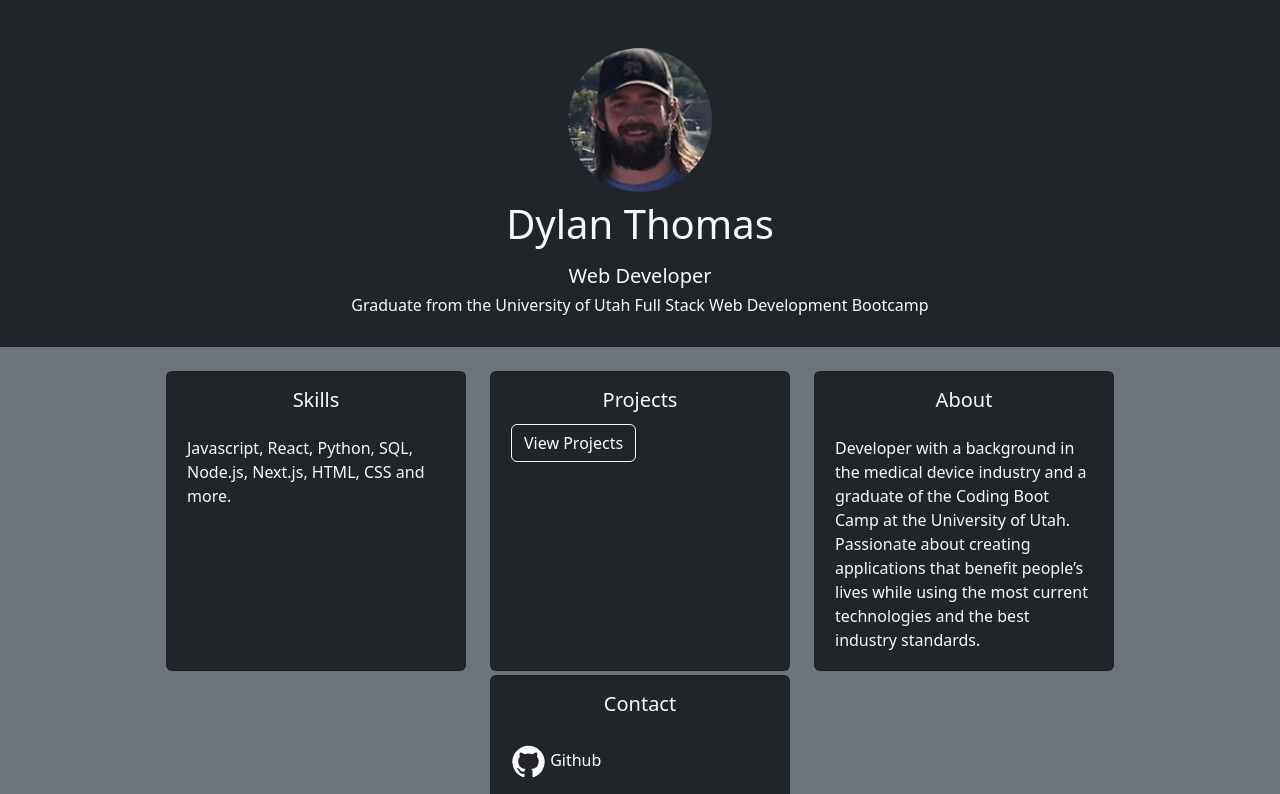
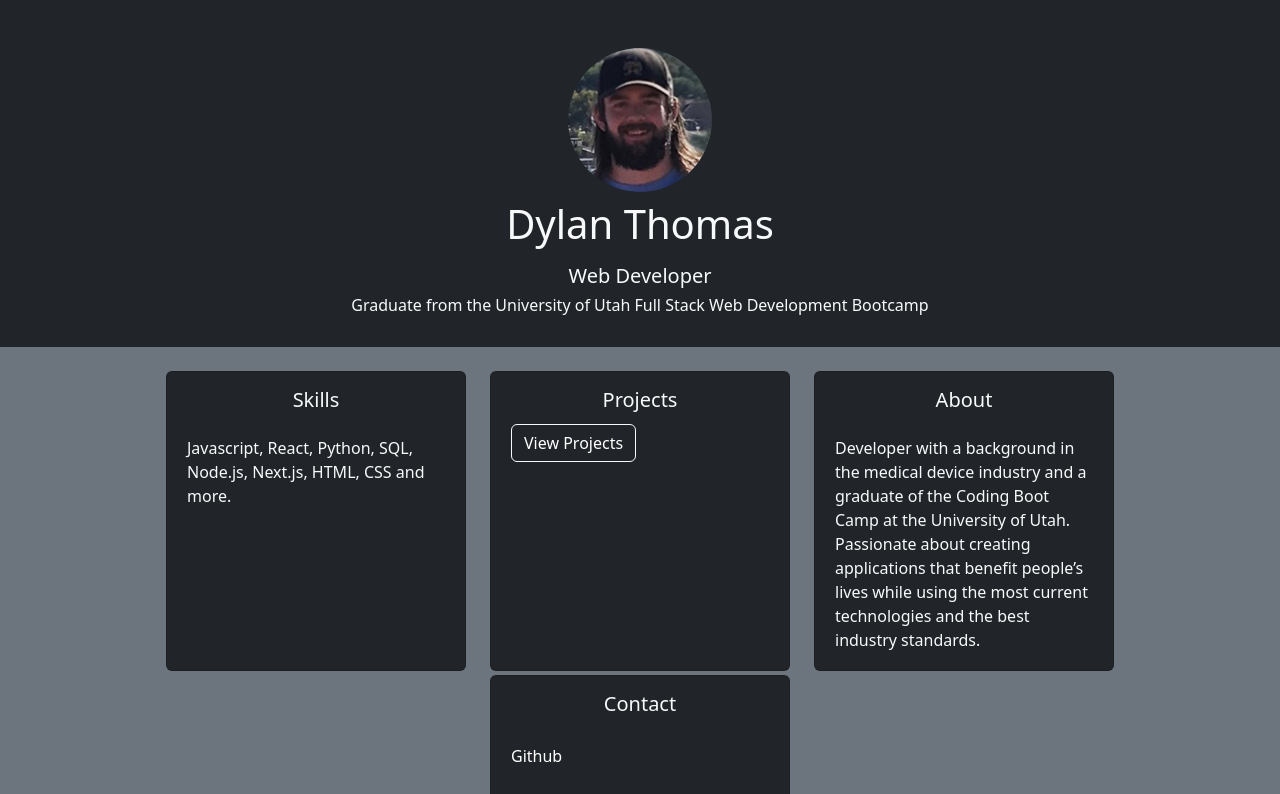
Before and after one commit to thomasdylan/portfolio, a Next.js app: page / in a window 1280 px wide. Shown: the top 794 px of the page. Built offline with nearby package versions, Linux system fonts and the light colour scheme.

Commit message:
Removed github icon to troubleshoot vercel issue

```diff
--- a/components/LinkContainer.tsx
+++ b/components/LinkContainer.tsx
@@ -2,7 +2,7 @@ import useMediaQuery from '@mui/material/useMediaQuery';
 import Link from 'next/link';
 import React from 'react';
 import { Container, Row, Col, Button, Card } from 'react-bootstrap';
-import GitHubIcon from '@mui/icons-material/Github';
+//import GitHubIcon from '@mui/icons-material/Github';
 import LinkedInIcon from '@mui/icons-material/LinkedIn';
 import EmailIcon from '@mui/icons-material/Email';
 import DescriptionIcon from '@mui/icons-material/Description';
@@ -102,7 +102,7 @@ const LinkContainer = () => {
                     href='https://github.com/thomasdylan'
                     style={{ textDecoration: 'none', color: 'white' }}
                   >
-                    <GitHubIcon fontSize='large' /> Github
+                    Github
                   </Link>
                   <br />
                   <Link
```
